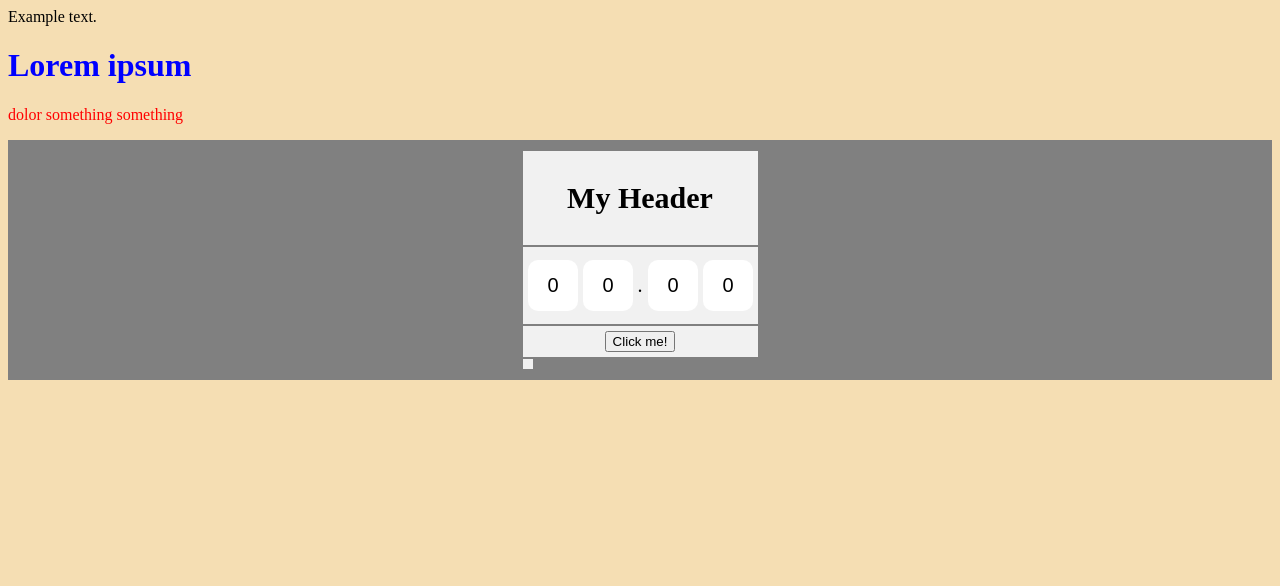
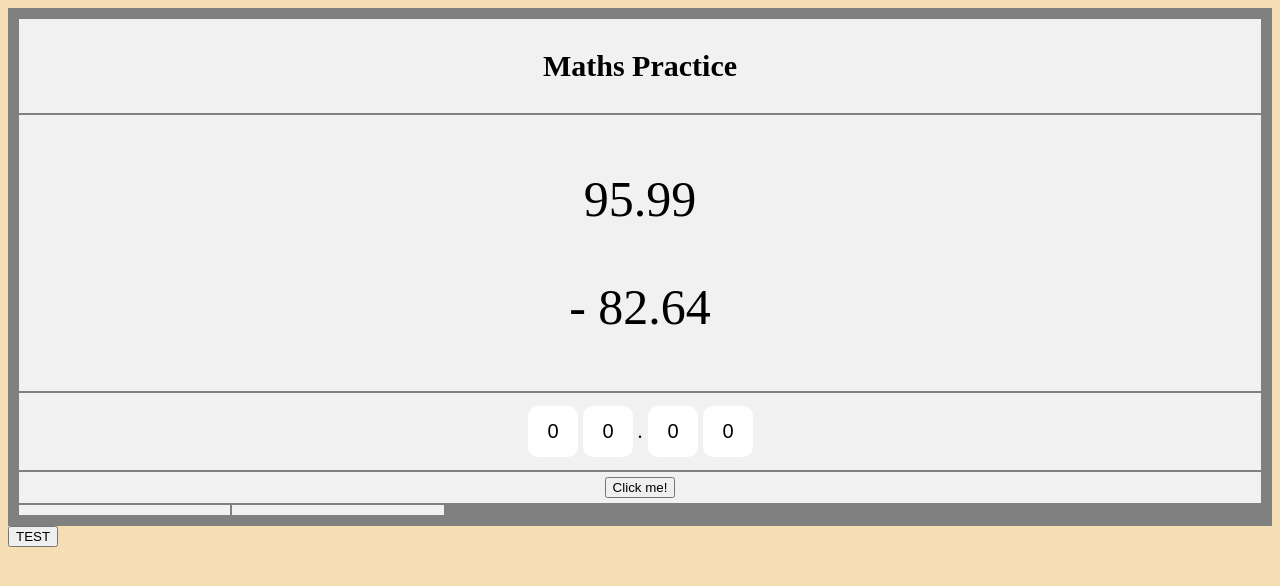
Before and after one commit to GoogyHam/maths-practice, a website: page index.html in a window 1280 px wide. Drawn offline with Linux system fonts and the light colour scheme.

Commit message:
Add files via upload

```diff
--- a/index.html
+++ b/index.html
@@ -4,23 +4,27 @@
 
     </head>
     <body>
-        Example text.
-        <h1>Lorem ipsum</h1>
-        <p>dolor something something</p>
 
         <div class="container">
 
             <div class="header">
-                <h2>My Header</h2>
+                <h2>Maths Practice</h2>
             </div>
 
+            <div class="question">
+                <p id="question1"></p>
+                <p id="question2"></p>
+            </div>
+            <!-- This should hold maths questions, with the answers typed below.-->
+
             <div class="input">
-                <input type="text" maxlength="1" class="num-input" value="0">
-                <input type="text" maxlength="1" class="num-input" value="0">
+                <input type="text" maxlength="1" class="num-input" value="0" onclick="this.select()">
+                <input type="text" maxlength="1" class="num-input" value="0" onclick="this.select()">
                 .
-                <input type="text" maxlength="1" class="num-input" value="0">
-                <input type="text" maxlength="1" class="num-input" value="0">
+                <input type="text" maxlength="1" class="num-input" value="0" onclick="this.select()">
+                <input type="text" maxlength="1" class="num-input" value="0" onclick="this.select()">
             </div>
+            <!-- Four inputs for a number, 1 digit each.-->
 
             <div class="submitButton">
                 <button id="submitAnswerButton">Click me!</button>
@@ -30,10 +34,15 @@
 
             </div>
 
+            <div id="answer">
+
+            </div>
+
         </div>
 
-        <!-- Four inputs for a number, 1 digit each.-->
+        <button onclick="generateProblem()">TEST</button>
 
+        <p id="test"></p>
 
 
 
--- a/script.js
+++ b/script.js
@@ -1,5 +1,6 @@
 const inputs = document.querySelectorAll(".num-input")
 const inputValues = [];
+const calculation = []
 
 document.getElementById("submitAnswerButton").addEventListener("click", takeInputs)
 
@@ -9,6 +10,8 @@ document.getElementById("submitAnswerButton").addEventListener("keydown", functi
         document.getElementById("submitAnswerButton").click()
     }
 });
+
+generateProblem()
 
 function takeInputs(){
 
@@ -28,4 +31,15 @@ function takeInputs(){
     /* Concatenate each object in the input array onto the string variable */
 
     document.getElementById("output").innerHTML = "$" + inputAsNumber.toFixed(2);
+
+    document.getElementById("answer").innerHTML = "$" + calculation[2].toFixed(2);
 }
+
+function generateProblem(){
+    calculation[0] = Math.floor(Math.random() * 10000) / 100;
+    calculation[1] = Math.floor(Math.random() * 10000) / 100;
+    calculation.sort(function(x,y){return y - x});
+    calculation[2] = calculation[0] - calculation[1]
+    document.getElementById("question1").innerHTML = calculation[0].toFixed(2)
+    document.getElementById("question2").innerHTML = "- " + calculation[1].toFixed(2);
+}
--- a/styles.css
+++ b/styles.css
@@ -1,18 +1,10 @@
 body {
     background-color: wheat;
-  }
-  h1 {
-    color: blue;
-  }
-  p {
-    color: red;
   }
 
   .container {
     display: grid;
     grid-template-columns: auto auto auto auto auto;
-    justify-content: center;
-    align-items: center;
 
     background-color: grey;
     padding: 10px;
@@ -41,12 +33,17 @@ body {
     text-align: center;
   }
 
+  .container > div.question {
+    grid-area: auto / 1 / span 3 / span 5;
+    font-size: 50px;
+  }
+
   .container > div.input {
-    grid-area: 3 / auto / span 1 / span 5;
+    grid-area: auto / auto / span 1 / span 5;
   }
 
   .container > div.submitButton {
-    grid-area: 4/ 1 / span 1 / span 5;
+    grid-area: auto / auto / span 1 / span 5;
   }
 
   .container > div:hover{
```
